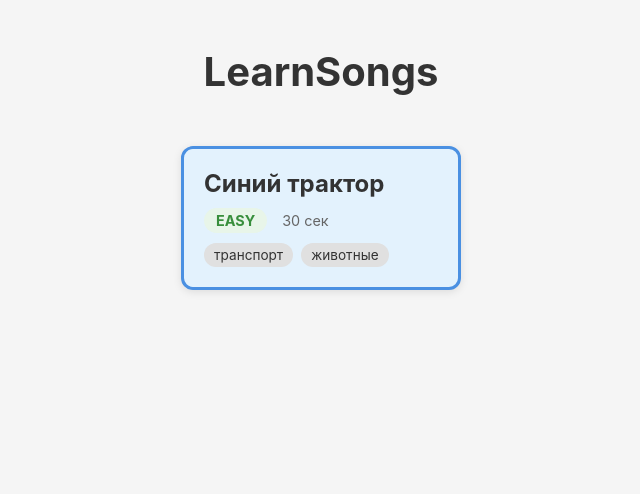
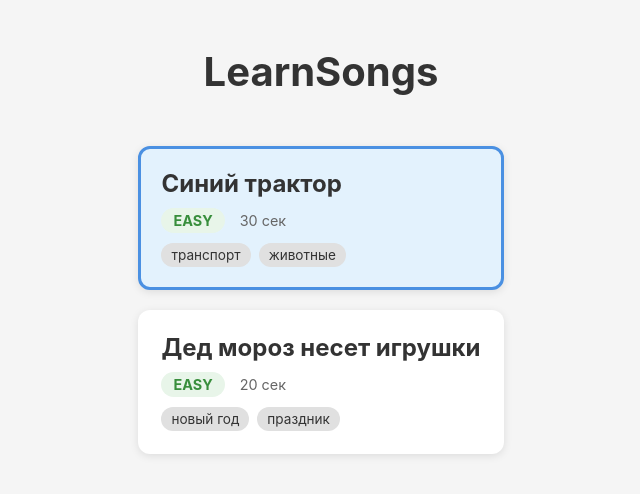
Before and after one commit to karambaJob/karambaJob.github.io, a React (Vite) app in the folder learnsongs/: page / in a window 1280 px wide. Shown: the top 494 px of the page, without its empty margins (319-959 px from the left). Built offline with nearby package versions, Linux system fonts and the light colour scheme.

Commit message:
feat: новые песни

```diff
--- a/learnsongs/src/data/config.ts
+++ b/learnsongs/src/data/config.ts
@@ -45,6 +45,38 @@ export const appConfig: AppConfig = {
         duration: 30,
         tags: ["транспорт", "животные"]
       }
+    },
+    {
+      id: "ded-moroz",
+      title: "Дед мороз несет игрушки",
+      lines: [
+        [
+          { text: "Дед", audio: "/audio/ded-moroz/ded.mp3", id: "Дед" },
+          { text: "мороз", audio: "/audio/ded-moroz/moroz.mp3", id: "мороз" },
+          { text: "несет", audio: "/audio/ded-moroz/neset.mp3", id: "несет" },
+          { text: "игрушки", audio: "/audio/ded-moroz/igrushki.mp3", id: "игрушки" }
+        ],
+        [
+          { text: "И", audio: "/audio/ded-moroz/i.mp3", id: "И" },
+          { text: "гирлянды", audio: "/audio/ded-moroz/girlyandy.mp3", id: "гирлянды" },
+          { text: "и", audio: "/audio/ded-moroz/i2.mp3", id: "и" },
+          { text: "хлопушки", audio: "/audio/ded-moroz/hlopushki.mp3", id: "хлопушки" }
+        ],
+        [
+          { text: "Хороши", audio: "/audio/ded-moroz/horoshi.mp3", id: "Хороши" },
+          { text: "подарки", audio: "/audio/ded-moroz/podarki.mp3", id: "подарки" }
+        ],
+        [
+          { text: "Будет", audio: "/audio/ded-moroz/budet.mp3", id: "Будет" },
+          { text: "праздник", audio: "/audio/ded-moroz/prazdnik.mp3", id: "праздник" },
+          { text: "яркий", audio: "/audio/ded-moroz/yarkiy.mp3", id: "яркий" }
+        ]
+      ],
+      metadata: {
+        difficulty: "easy",
+        duration: 20,
+        tags: ["новый год", "праздник"]
+      }
     }
   ],
   defaultSongId: "tractor"
```
Also changed, not shown: 3 other files (tests, documents, lock files or other folders).
